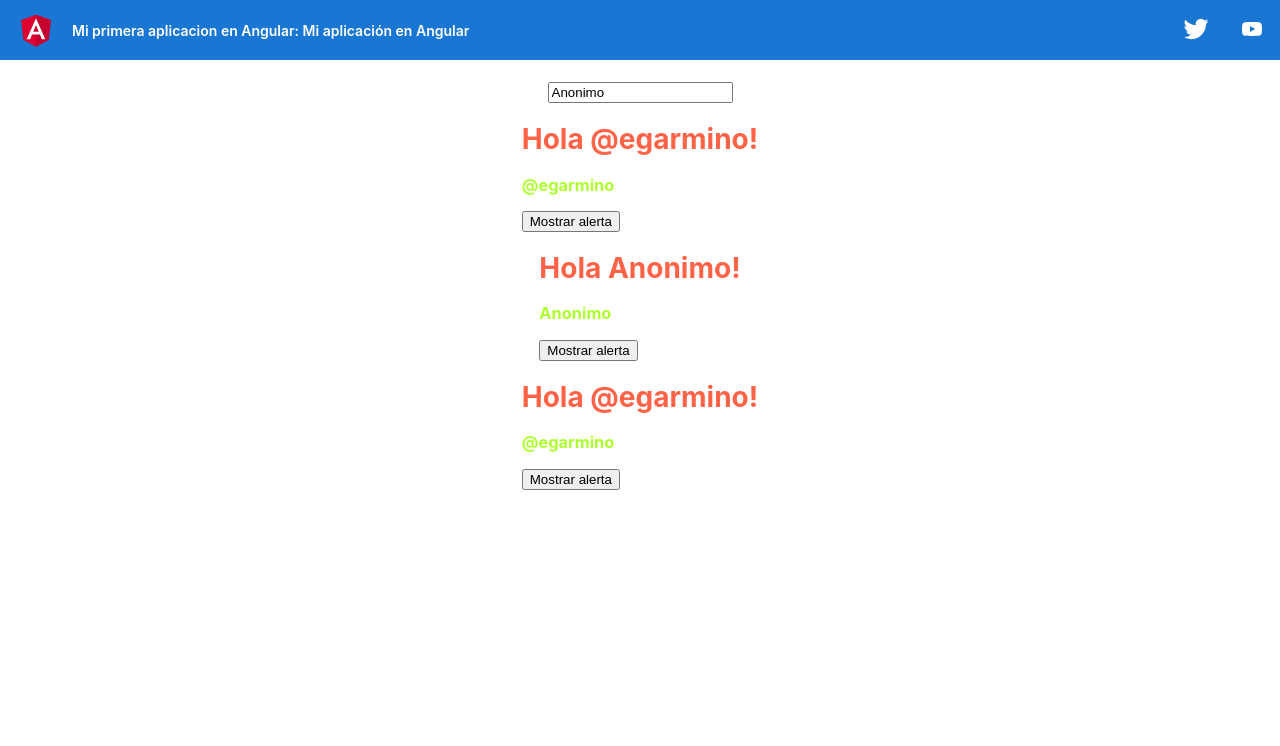
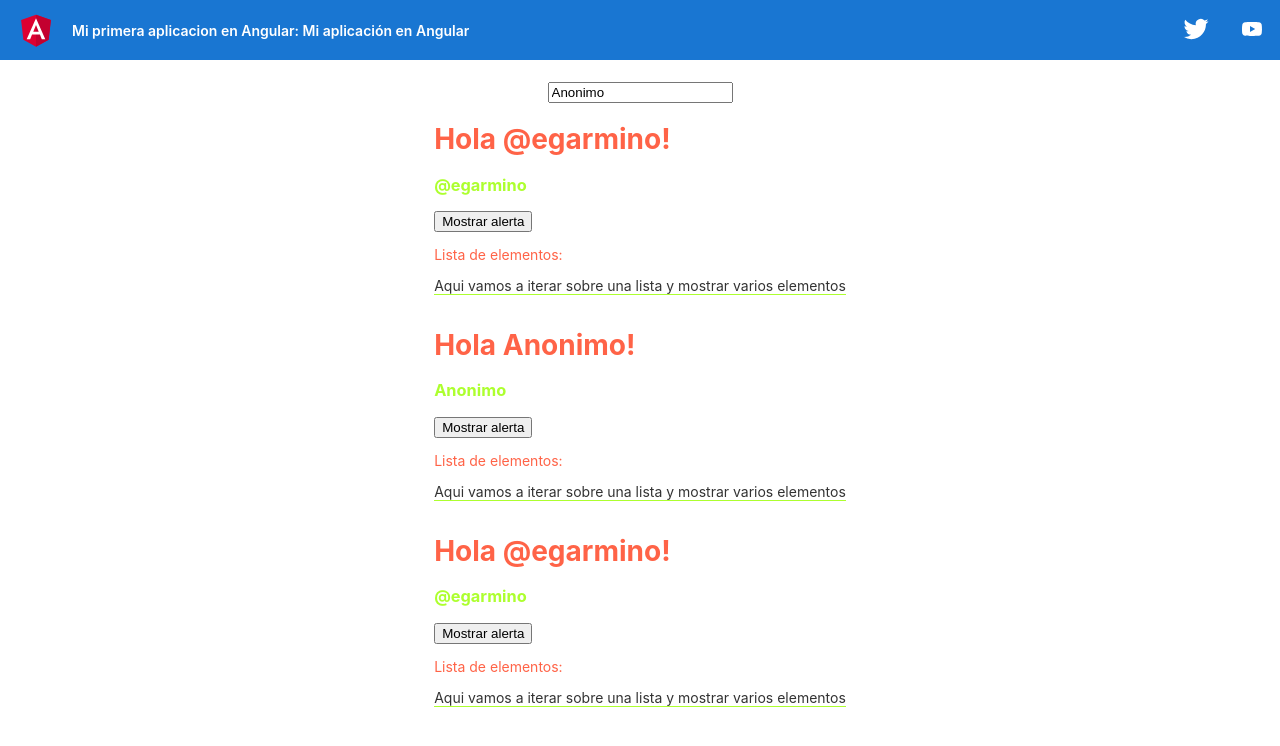
Before and after one commit to emagarc/angular-course, an Angular app: page / in a window 1280 px wide. Shown: the top 746 px of the page. Built offline with nearby package versions, Linux system fonts and the light colour scheme.

Commit message:
directivas p1

```diff
--- a/package.json
+++ b/package.json
@@ -3,7 +3,7 @@
   "version": "0.0.0",
   "scripts": {
     "ng": "ng",
-    "start": "ng serve",
+    "start": "ng serve --open",
     "build": "ng build",
     "watch": "ng build --watch --configuration development",
     "test": "ng test"
--- a/src/app/components/saludo/saludo.component.html
+++ b/src/app/components/saludo/saludo.component.html
@@ -5,3 +5,6 @@
 </h3>
 
 <button id="emit-alerta" (click)="alertaSaludo()">Mostrar alerta</button>
+
+<!-- Hacer uso del componente Lista Basica del modulo Listas -->
+<app-lista-basica></app-lista-basica>
--- /dev/null
+++ b/src/app/modules/lists/lista-basica/lista-basica.component.html
@@ -0,0 +1,3 @@
+<p [ngStyle]="{color: 'tomato' }">Lista de elementos: </p>
+
+<p ngClass="underlined">Aqui vamos a iterar sobre una lista y mostrar varios elementos </p>
--- /dev/null
+++ b/src/app/modules/lists/lista-basica/lista-basica.component.scss
@@ -0,0 +1,3 @@
+.underlined {
+    border-bottom: 1px solid greenyellow;
+}
```
Also changed, not shown: src/app/app.module.ts (+16 -2 lines), src/app/modules/lists/lista-basica/lista-basica.component.ts (added, +11 -0 lines), src/app/modules/lists/lists.module.ts (added, +20 -0 lines), 1 other file (tests, documents, lock files or other folders).
